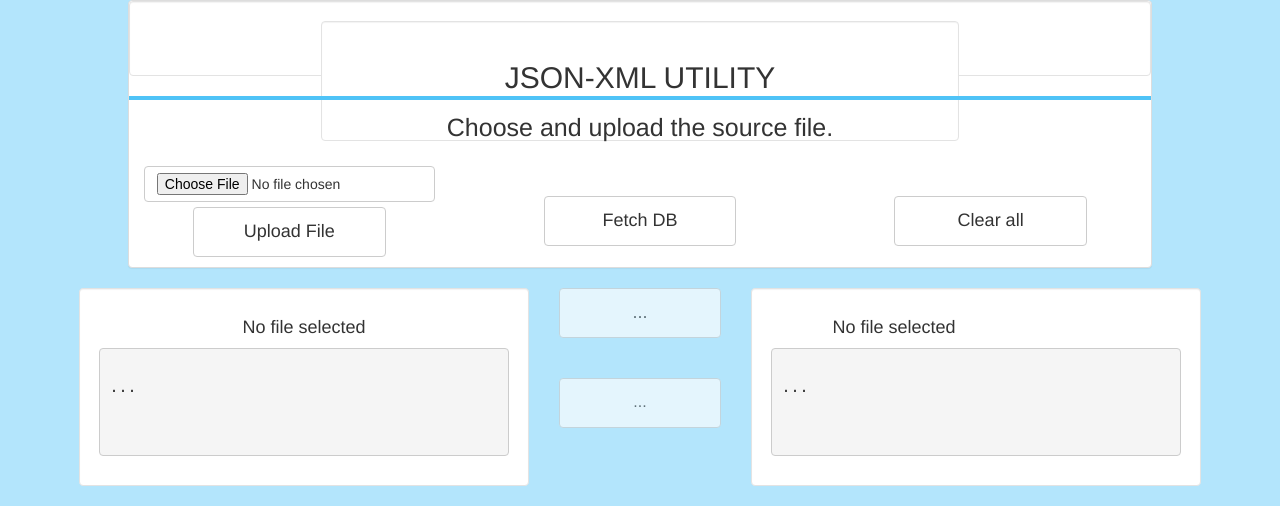
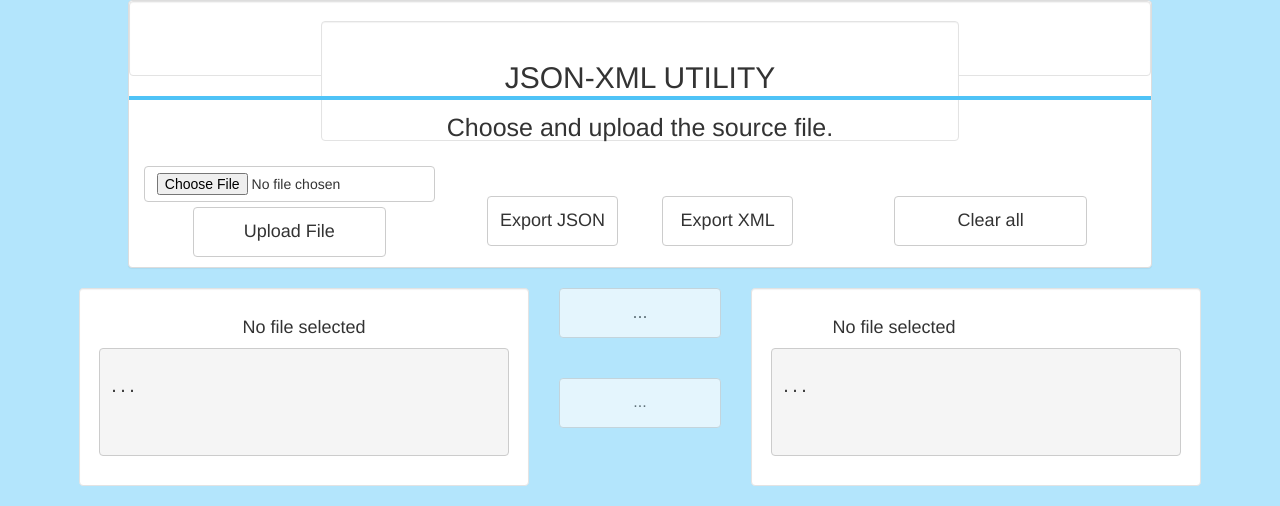
Before and after one commit to tanujkucp/python-sql-to-json-utility, a Flask app: page / in a window 1280 px wide. Shown: the top 506 px of the page. Run offline with Flask 2, Linux system fonts and the light colour scheme; parts of the project's set-up code (start-up, migrations or seed data) failed here and were passed over; some libraries are stand-ins or nearby versions.

Commit message:
Commit.17 - rahul db2json done

```diff
--- a/modules/db2xml.py
+++ b/modules/db2xml.py
@@ -26,7 +26,6 @@ def fetch(db):
         cursor = db.cursor()
         cursor.execute('SELECT * FROM CONTACTS')
         data = cursor.fetchall()
-        print('Table contains-\n')
         print(data)
         return data
     except:
@@ -34,4 +33,7 @@ def fetch(db):
 
 
 def convertToXml(data):
-    return ''
+    xml=''
+
+
+    return xml
--- a/templates/home.html
+++ b/templates/home.html
@@ -32,11 +32,18 @@
                             </button>
                         </div>
                     </div>
-                    <div class="col-sm-4">
+                    <div class="col-sm-2">
                         <div style="margin-top: 40px;">
-                            <button id="fetch" type="button" class="btn btn-default"
-                                    style="font-size: 18px;margin-bottom: 20px;width: 60%;height: 50px;">
-                                Fetch DB
+                            <button id="fetchjson" type="button" class="btn btn-default"
+                                    style="font-size: 18px;margin-bottom: 20px;width: 90%;height: 50px;">
+                                Export JSON
+                            </button>
+                        </div>
+                    </div>
+                    <div class="col-sm-2">
+                        <div style="margin-top: 40px;">
+                            <button id="fetchxml" type="button" class="btn btn-default"
+                                    style="font-size: 18px;margin-bottom: 20px;width: 90%;height: 50px;">Export XML
                             </button>
                         </div>
                     </div>
@@ -271,9 +278,23 @@ $(document).ready(function(){
 
 //to show the data of the database in json
 $(document).ready(function(){
- $("#fetch").click(function(){
-            $.ajax({
-				    url: '/fetch/1',
+ $("#fetchjson").click(function(){
+            fetch(1);
+
+    });
+});
+
+//to show the data of the database in xml
+$(document).ready(function(){
+ $("#fetchxml").click(function(){
+            fetch(2);
+
+    });
+});
+
+function fetch(num){
+$.ajax({
+				    url: '/fetch/'+num,
 					data: {},
 					method: 'POST',
 					success: function(data) {
@@ -286,9 +307,7 @@ $(document).ready(function(){
 						$('#filename_result').html('DB JSON Export');
 					}
 			});
-
-    });
-});
+}
 
 
 </script>
```
Also changed, not shown: modules/db2json.py (+11 -8 lines).
